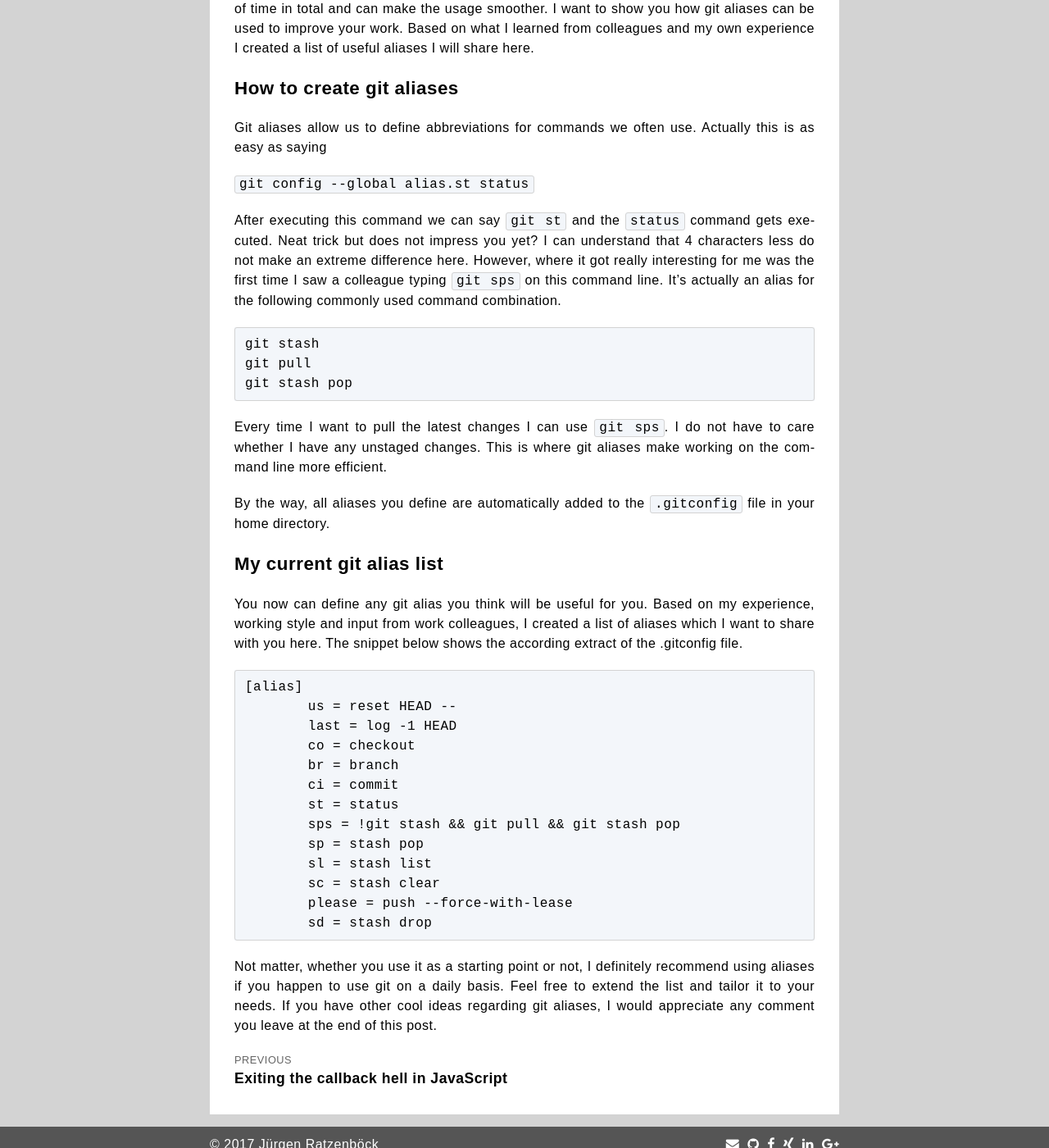
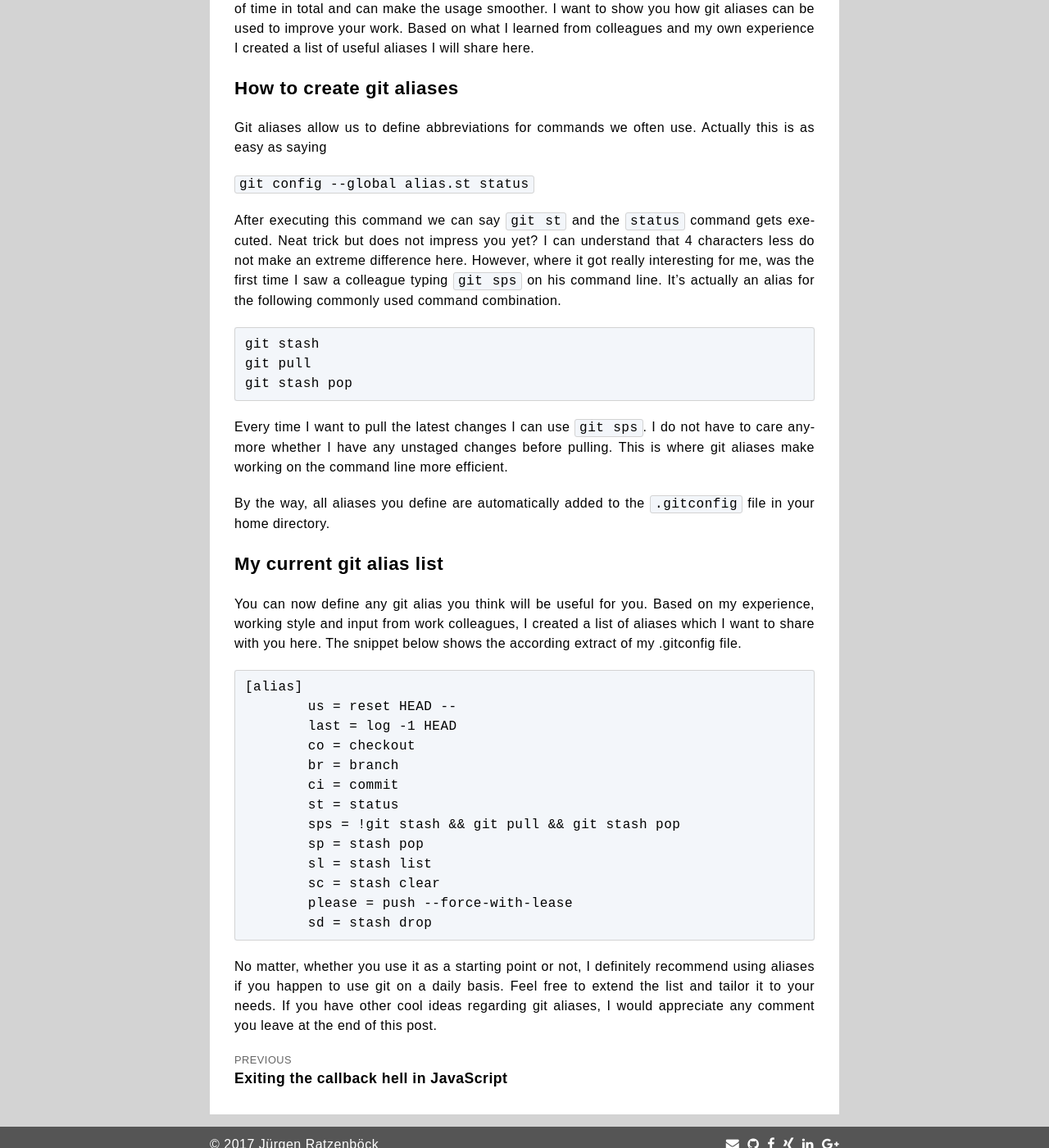
Before and after one commit to jratzenboeck/jratzenboeck-blog, a Jekyll site: the page built from _posts/2018-02-08-git-tips-tricks.md, in a window 1280 px wide and 1400 px high, scrolled down 987 px. Shown: the whole window at 82% size. Built offline with Jekyll 4.4.1, drawn with Linux system fonts in a browser that asks for light colours; comment, search, counter and statistics services are not loaded.

Commit message:
Tiny text adaptions in current blog post

````diff
--- a/_posts/2018-02-08-git-tips-tricks.md
+++ b/_posts/2018-02-08-git-tips-tricks.md
@@ -19,8 +19,8 @@ Git aliases allow us to define abbreviations for commands we often use. Actually
 `git config --global alias.st status`
 
 After executing this command we can say `git st` and the `status` command gets executed. Neat trick but does not impress you yet?
-I can understand that 4 characters less do not make an extreme difference here. However, where it got really interesting for me was
-the first time I saw a colleague typing `git sps` on this command line.
+I can understand that 4 characters less do not make an extreme difference here. However, where it got really interesting for me, was
+the first time I saw a colleague typing `git sps` on his command line.
 It's actually an alias for the following commonly used command combination.
 
 ```
@@ -30,14 +30,14 @@ git stash pop
 ```
 
 
-Every time I want to pull the latest changes I can use `git sps`. I do not have to care whether I have any unstaged changes.
+Every time I want to pull the latest changes I can use `git sps`. I do not have to care anymore whether I have any unstaged changes before pulling.
 This is where git aliases make working on the command line more efficient.
 
 By the way, all aliases you define are automatically added to the `.gitconfig` file in your home directory.
 
 ## My current git alias list
-You now can define any git alias you think will be useful for you. Based on my experience, working style and input from work colleagues,
-I created a list of aliases which I want to share with you here. The snippet below shows the according extract of the .gitconfig file.
+You can now define any git alias you think will be useful for you. Based on my experience, working style and input from work colleagues,
+I created a list of aliases which I want to share with you here. The snippet below shows the according extract of my .gitconfig file.
 
 ```
 [alias]
@@ -55,6 +55,6 @@ I created a list of aliases which I want to share with you here. The snippet bel
 	sd = stash drop
 ```
 
-Not matter, whether you use it as a starting point or not, I definitely recommend
+No matter, whether you use it as a starting point or not, I definitely recommend
 using aliases if you happen to use git on a daily basis. Feel free to extend the list and tailor it to your needs.
 If you have other cool ideas regarding git aliases, I would appreciate any comment you leave at the end of this post.
````
